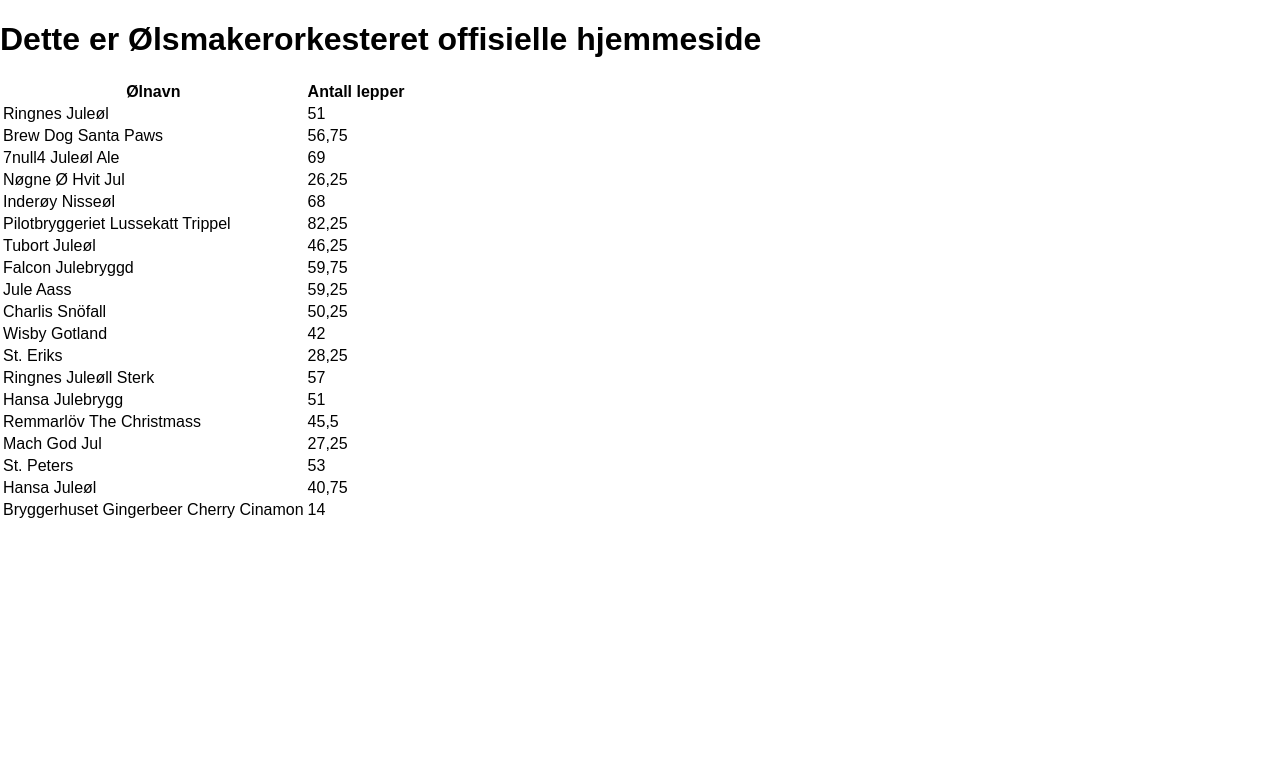
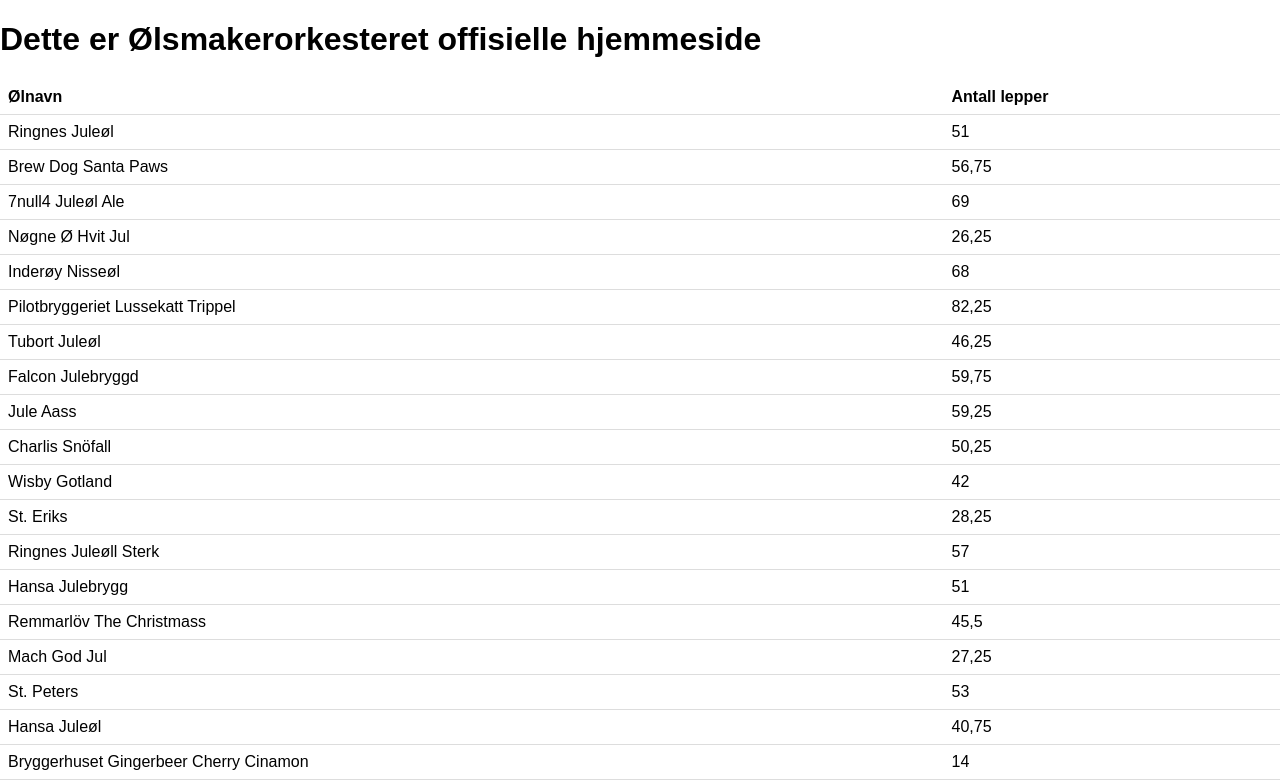
Before and after one commit to anderssh/anderssh.github.io, a PHP site: page / in a window 1280 px wide. Shown: the part 37-817 px from the top of the page. Before the commit the page ends 555 px from the top, so only its background shows below. Run offline with PHP 8.4, Linux system fonts and the light colour scheme.

Commit message:
Add table style

```diff
--- a/css/style.css
+++ b/css/style.css
@@ -2,6 +2,16 @@ body {
   font-family: sans-serif;
   margin: auto;
   max-width: 1280px;
+}
+table {
+  border-collapse: collapse;
+  width: 100%;
+}
+
+th, td {
+  padding: 8px;
+  text-align: left;
+  border-bottom: 1px solid #ddd;
 }
 
 .navbar {
```
